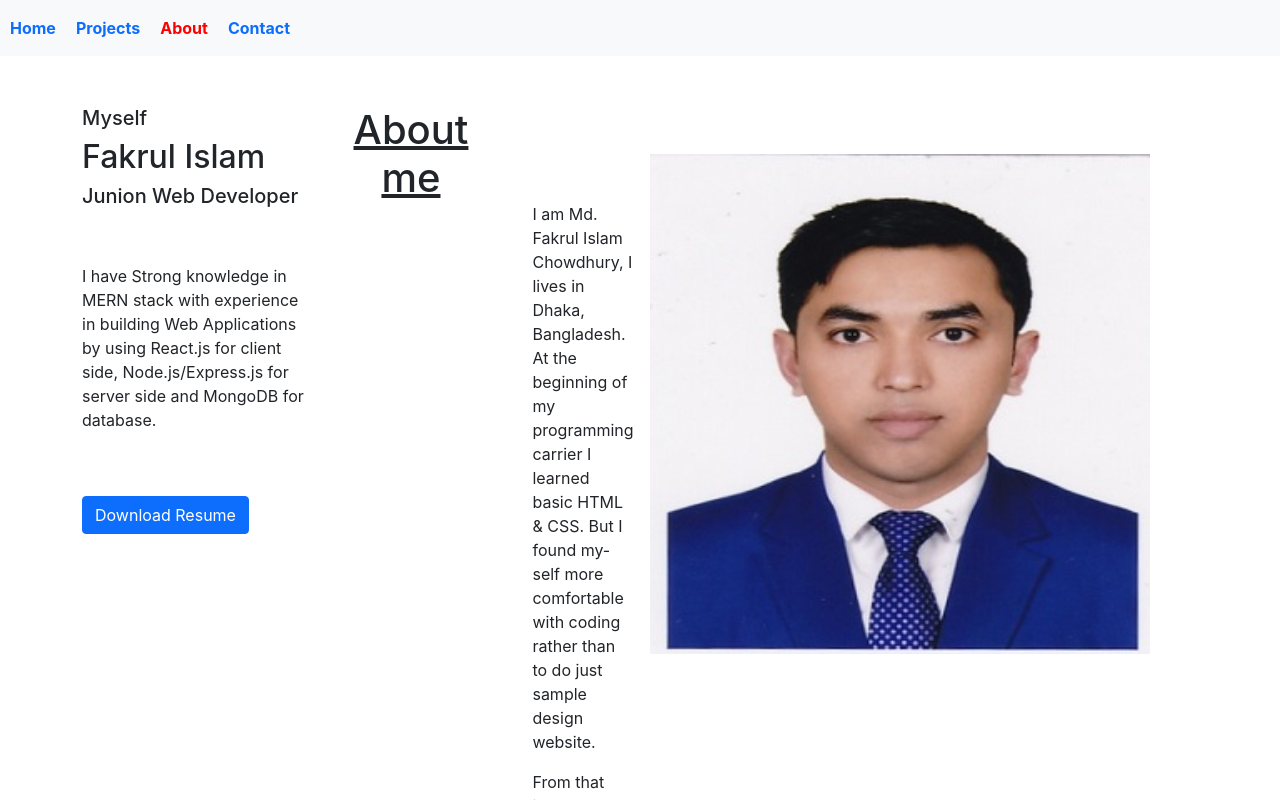
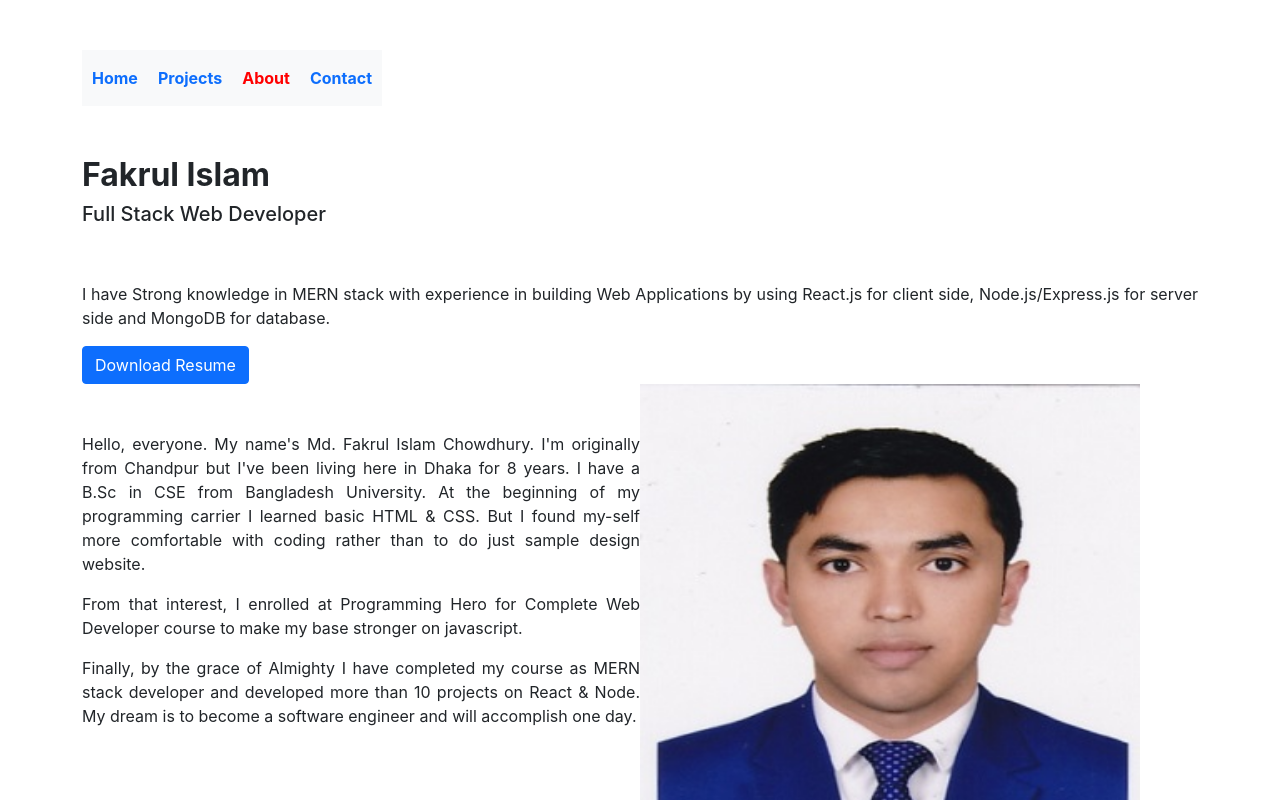
Before and after one commit to fakrulislamchowdhury/fakrul-portfolio, a React (Create React App) app: page /about in a window 1280 px wide. Shown: the top 800 px of the page. Built offline with nearby package versions, Linux system fonts and the light colour scheme.

Commit message:
about update

```diff
--- a/src/Pages/About/About.css
+++ b/src/Pages/About/About.css
@@ -1,7 +1,11 @@
 .about{
-    width: 600px;
+    width: 50%;
 }
 
 .about-section{
     display: flex;
 }
+
+.knowledge{
+    text-align: justify;
+}
--- a/src/Pages/About/About.js
+++ b/src/Pages/About/About.js
@@ -6,33 +6,29 @@ import { Container } from 'react-bootstrap';
 const About = (props) => {
 
     return (
-        <Container>
-            <div className="text-start pe-5">
-                <h5>Myself</h5>
-                <h2>Fakrul Islam</h2>
-                <h5>Junion Web Developer</h5>
+        <Container >
+            <div >
+                <div>
+                    <h2 className="fw-bolder">Fakrul Islam</h2>
+                    <h5>Full Stack Web Developer</h5>
                     <br /><br />
-                <p>I have Strong knowledge in MERN stack with experience in building Web Applications by using React.js for client side, Node.js/Express.js for server side and MongoDB for database.</p>
-                <br /><br />
+                    <p className="knowledge">I have Strong knowledge in MERN stack with experience in building Web Applications by using React.js for client side, Node.js/Express.js for server side and MongoDB for database.</p>
                     <button type="button" className="btn btn-primary">Download Resume</button>
                 </div>
-            <section className='about-section'>
-                <div className="text-center fw-bolder">
-                    <h1><u>About me</u></h1>
-                </div>
-                <div className="d-flex justify-content-center m-5">
-
-                    <div className="text-start mx-3">
+                <div >
+                    <div className="d-flex">
+                        <div className="knowledge about">
                             <br /><br />
-                        <p>I am Md. Fakrul Islam Chowdhury, I lives in Dhaka, Bangladesh. At the beginning of my programming carrier I learned basic HTML & CSS. But I found my-self more comfortable with coding rather than to do just sample design website.</p>
+                            <p>Hello, everyone. My name's Md. Fakrul Islam Chowdhury. I'm originally from Chandpur but I've been living here in Dhaka for 8 years. I have a B.Sc in CSE from Bangladesh University. At the beginning of my programming carrier I learned basic HTML & CSS. But I found my-self more comfortable with coding rather than to do just sample design website.</p>
                             <p>From that interest, I enrolled at Programming Hero for Complete Web Developer course to make my base stronger on javascript.</p>
-                        <p>Finally, by the grace of almighty I have completed my course as MERN stack developer and developed more than 3 projects on React & Node. My dream is to become a software engineer and will accomplish one day.</p>
+                            <p>Finally, by the grace of Almighty I have completed my course as MERN stack developer and developed more than 10 projects on React & Node. My dream is to become a software engineer and will accomplish one day.</p>
                         </div>
                         <div>
-                        <img className=" about" src={banner} alt="Img" />
+                            <img className="about" src={banner} alt="Img" />
                         </div>
                     </div>
-            </section>
+                </div>
+            </div>
         </Container>
     );
 };
--- a/src/Pages/Header/Header.js
+++ b/src/Pages/Header/Header.js
@@ -1,5 +1,5 @@
 import React from 'react';
-import { } from 'react-bootstrap';
+import { Container } from 'react-bootstrap';
 import { NavLink } from 'react-router-dom';
 
 const Header = () => {
@@ -12,14 +12,14 @@ const Header = () => {
         padding: "10px"
     }
     return (
-        <div>
+        <Container>
             <nav className="bg-light py-3">
                 <NavLink activeStyle={activeStyle} style={style} to="/home">Home</NavLink>
                 <NavLink activeStyle={activeStyle} style={style} to="/projects">Projects</NavLink>
                 <NavLink activeStyle={activeStyle} style={style} to="/about">About</NavLink>
                 <NavLink activeStyle={activeStyle} style={style} to="/contact">Contact</NavLink>
             </nav>
-        </div>
+        </Container>
     );
 };
 
--- a/src/Pages/Project/Project.js
+++ b/src/Pages/Project/Project.js
@@ -10,7 +10,7 @@ const Project = (props) => {
             <div className='project px-4'>
                 <Card style={{ width: '18rem' }}>
                     <Card.Body>
-                        <Card.Title>{title}</Card.Title>
+                        <Card.Title className="fw-bolder">{title}</Card.Title>
                         <Card.Text>
                             Detail: {detail}
                         </Card.Text>
```
Also changed, not shown: public/fakeData.json (+25 -26 lines). Lines whose indentation alone changed are shown as unchanged.
